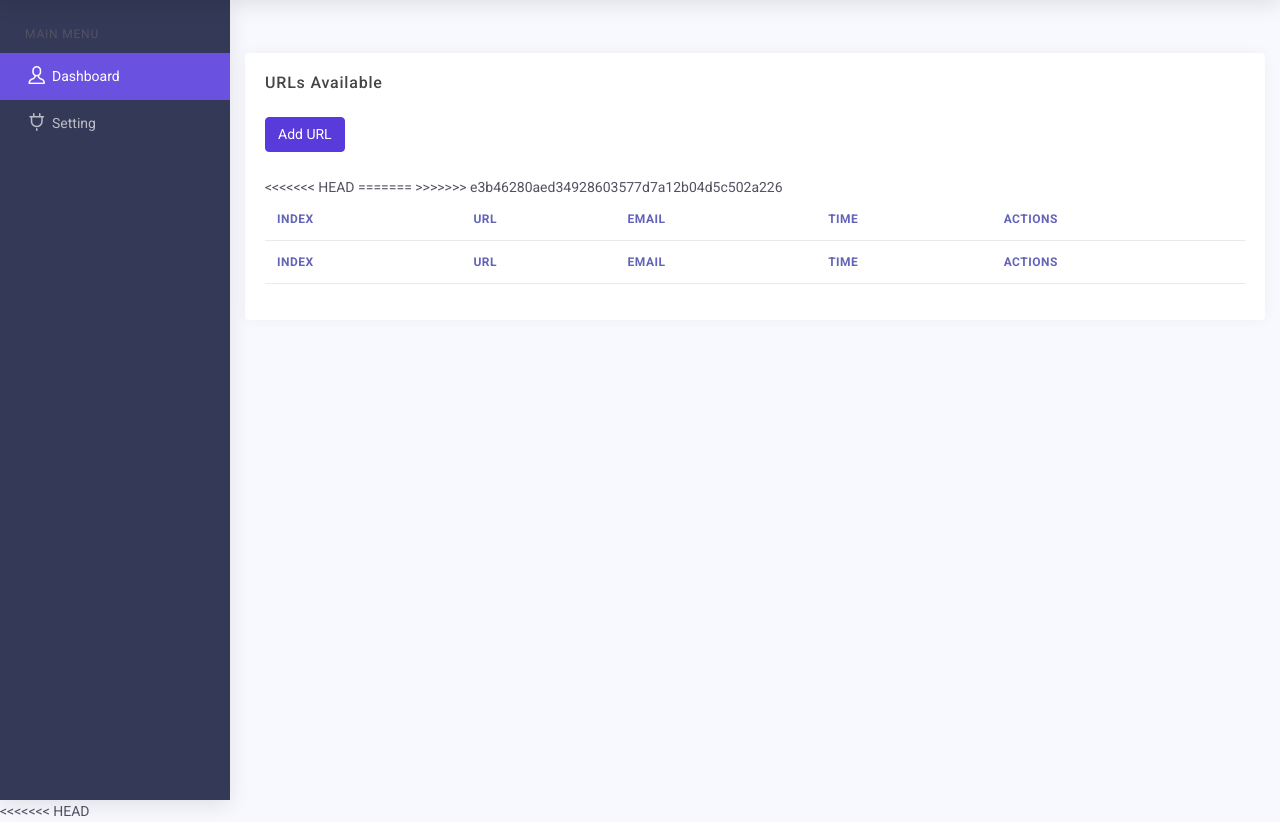
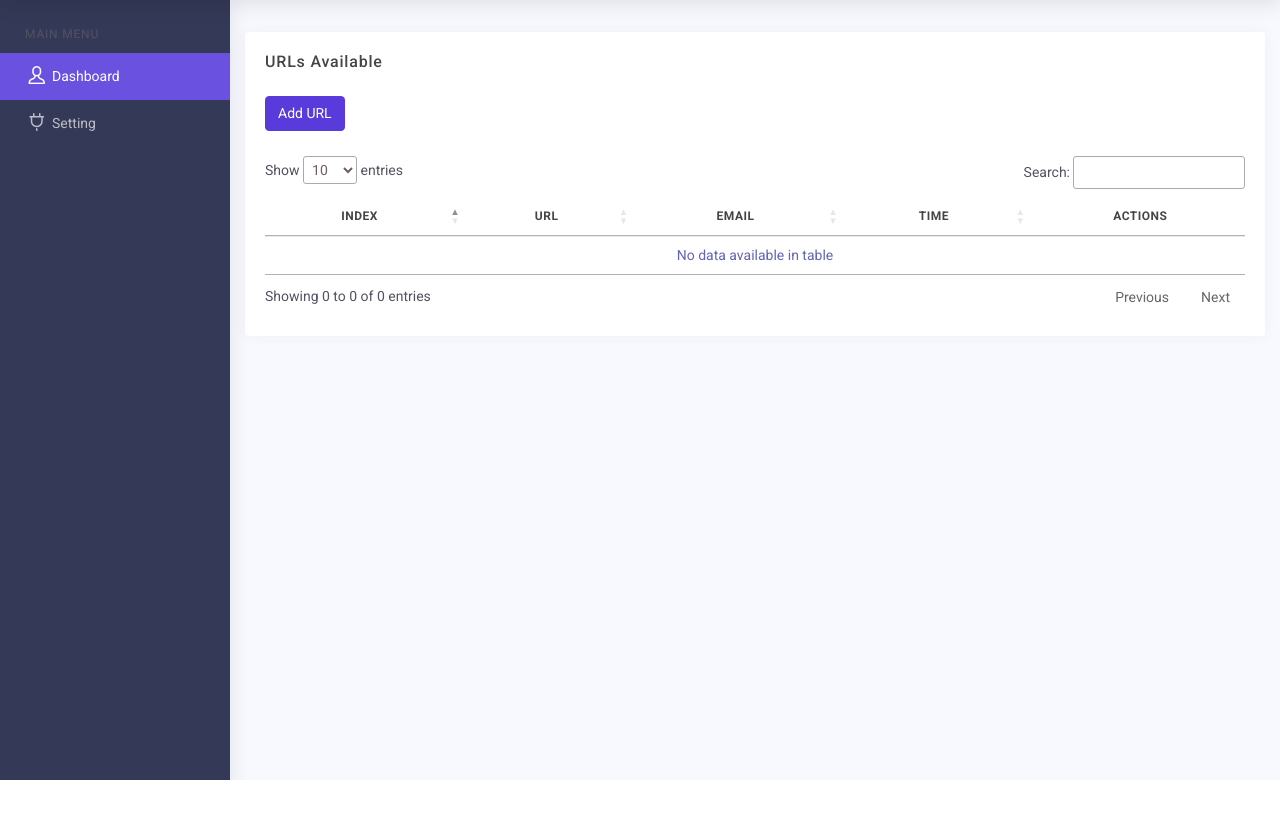
Before and after one commit to J4FSec/In0ri, a Flask app: page / in a window 1280 px wide. Shown: the part 80-902 px from the top of the page. After the commit the page ends 860 px from the top, so only its background shows below. Run offline with Flask 2, Linux system fonts and the light colour scheme; data that the repository does not hold is empty; parts of the project's set-up code (start-up, migrations or seed data) failed here and were passed over; some libraries are stand-ins or nearby versions.

Commit message:
remove merge header

```diff
--- a/FlaskApp/static/jquery/index.js
+++ b/FlaskApp/static/jquery/index.js
@@ -29,11 +29,7 @@
             {
                 data: null,
                 className: "dt-center editor-delete",
-<<<<<<< HEAD
                 defaultContent: '<button onclick="details();" type="button" title="Details" id="btnDetails" class="btn btn-rounded btn-outline-primary" data-toggle="modal" data-target="#ModalDetails"><i class="fa fa-eye-slash" aria-hidden="true"></i></button> <button onclick="createActiveKey();" title="Create Key" type="button" id="btnDelete" class="btn btn-rounded btn-outline-primary"><i class="fa fa-key" aria-hidden="true"></i></button> <button onclick="deleteitem();" type="button" title="Delete" id="btnDelete" class="btn btn-rounded btn-outline-danger"><i class="fa fa-trash"></button>',
-=======
-                defaultContent: '<button onclick="details();" type="button" id="btnDetails" class="btn btn-rounded btn-outline-primary" data-toggle="modal" data-target="#ModalDetails"><i class="fa fa-eye-slash" aria-hidden="true"></i></button> <button onclick="createActiveKey();" type="button" id="btnDelete" class="btn btn-rounded btn-outline-primary"><i class="fa fa-key" aria-hidden="true"></i></button> <button onclick="deleteitem();" type="button" id="btnDelete" class="btn btn-rounded btn-outline-danger"><i class="fa fa-trash"></button>',
->>>>>>> e3b46280aed34928603577d7a12b04d5c502a226
                 orderable: false
             }
     	]
@@ -50,10 +46,6 @@
 });
 
 function details(){
-<<<<<<< HEAD
-=======
-	var table = $('#urls').DataTable();
->>>>>>> e3b46280aed34928603577d7a12b04d5c502a226
 	$('#urls tr').on( 'click', 'button', function (){
 		var data = table.row( $(this).parents('tr') ).data();
 		var path_img = data['path_img']
@@ -130,10 +122,6 @@
 			}else{
 				alert("URL existed. Please try again!");
 			}
-<<<<<<< HEAD
-=======
-			console.log(res);
->>>>>>> e3b46280aed34928603577d7a12b04d5c502a226
 		},
 		error: function(error) {
 			console.log(error);
--- a/FlaskApp/templates/index.html
+++ b/FlaskApp/templates/index.html
@@ -14,11 +14,7 @@
     <script src="https://ajax.googleapis.com/ajax/libs/jquery/3.5.1/jquery.min.js"></script>
 
     <!-- datatables -->
-<<<<<<< HEAD
     <link rel="stylesheet" type="text/css" href="https://cdn.datatables.net/v/dt/dt-1.10.25/datatables.min.css" />
-=======
-    <link rel="stylesheet" type="text/css" href="https://cdn.datatables.net/v/dt/dt-1.10.25/datatables.min.css"/>
->>>>>>> e3b46280aed34928603577d7a12b04d5c502a226
     <script type="text/javascript" src="https://cdn.datatables.net/v/dt/dt-1.10.25/datatables.min.js"></script>
 
 </head>
@@ -133,7 +129,6 @@
                     <div class="card-body">
                         <div class="table-responsive">
                             <table class="table table-striped" id="urls" style="width: 100%;">
-<<<<<<< HEAD
                                 <thead>
                                     <tr id="list-header">
                                         <th scope="col">Index</th>
@@ -142,16 +137,6 @@
                                         <th scope="col">Time</th>
                                         <th scope="col">Actions</th>
                                     </tr>
-=======
-                                <thead >
-                                  <tr id="list-header">
-                                    <th scope="col">Index</th>
-                                    <th scope="col">URL</th>
-                                    <th scope="col">Email</th>
-                                    <th scope="col">Time</th>
-                                    <th scope="col">Actions</th>
-                                  </tr>
->>>>>>> e3b46280aed34928603577d7a12b04d5c502a226
                                 </thead>
 
                                 <tbody>
@@ -166,7 +151,6 @@
 
 
     </div>
-<<<<<<< HEAD
     <div class="modal fade" id="ModalAddURLs" tabindex="-1" role="dialog" aria-labelledby="ModalAddURLTitle"
         aria-hidden="true">
         <div class="modal-dialog modal-dialog-centered" role="document">
@@ -192,31 +176,6 @@
                                             <input type="url" id="url" name="url" autocomplete="off"
                                                 class="form-control" placeholder="URL" required>
                                         </div>
-=======
-    <div class="modal fade" id="ModalAddURLs" tabindex="-1" role="dialog" aria-labelledby="ModalAddURLTitle" aria-hidden="true">
-        <div class="modal-dialog modal-dialog-centered" role="document">
-          <div class="modal-content">
-            <div class="modal-header">
-              <!-- <h5 class="modal-title" id="exampleModalLongTitle">Add new URL</h5> -->
-            <div class="card-header">
-                <h4 class="card-title">Create new monitoring</h4>
-            </div>
-              <button type="button" class="close" data-dismiss="modal" aria-label="Close">
-                <span aria-hidden="true">&times;</span>
-              </button>
-            </div>
-            <div class="modal-body">
-                <!-- form  -->
-                <div class="card">
-
-                    <div class="card-body">
-                        <div class="basic-form">
-                            <form>
-                                <div class="form-group row">
-                                    <label class="col-sm-2 col-form-label">URL</label>
-                                    <div class="col-sm-10">
-                                        <input type="url" id="url" name="url" autocomplete="off" class="form-control" placeholder="URL" required>
->>>>>>> e3b46280aed34928603577d7a12b04d5c502a226
                                     </div>
                                     <div class="form-group row">
                                         <label class="col-sm-2 col-form-label">Email</label>
@@ -286,45 +245,7 @@
                 </div>
             </div>
         </div>
-<<<<<<< HEAD
     </div>
-=======
-      </div>
-
-      <!-- ModalDetails -->
-      <div class="modal fade" id="ModalDetails" tabindex="-1" role="dialog" aria-labelledby="ModalDetailsTitle" aria-hidden="true">
-        <div class="modal-dialog modal-dialog-centered" role="document">
-            <div class="modal-content">
-                <div class="modal-header">
-                    <h5 class="modal-title">Details</h5>
-                    <button type="button" class="close" data-dismiss="modal"><span>×</span>
-                    </button>
-                </div>
-                <div class="modal-body">
-                    <table id="tblDetails" class="table">
-                        <tr>
-                            <td>URL</td>
-                            <td><span id="show_url"></span></td>
-                        </tr>
-                        <tr>
-                            <td>Email</td>
-                            <td><span id="show_email"></span></td>
-                        </tr>
-                        <tr>
-                            <td>Active Key</td>
-                            <td><span id="show_activekey"></span></td>
-                        </tr>
-                        <span id="show_img"></span>
-
-                    </table>
-                </div>
-                <div class="modal-footer">
-                    <button type="button" class="btn btn-secondary" data-dismiss="modal">Close</button>
-                </div>
-            </div>
-        </div>
-      </div>
->>>>>>> e3b46280aed34928603577d7a12b04d5c502a226
     <!--**********************************
         Scripts
     ***********************************-->
```
Also changed, not shown: FlaskApp/schedule.py (+0 -14 lines), screenshot.py (+0 -20 lines).
